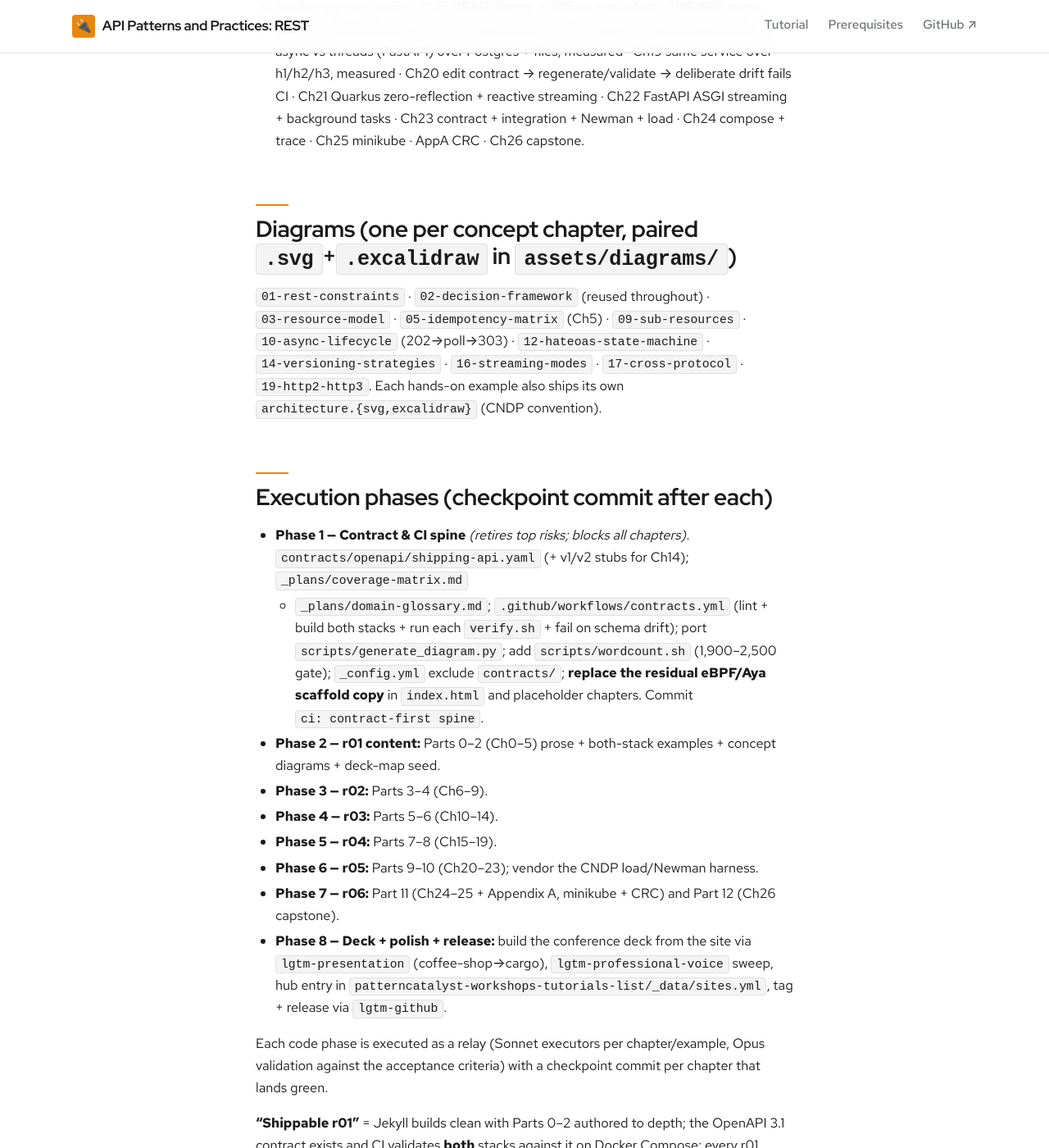
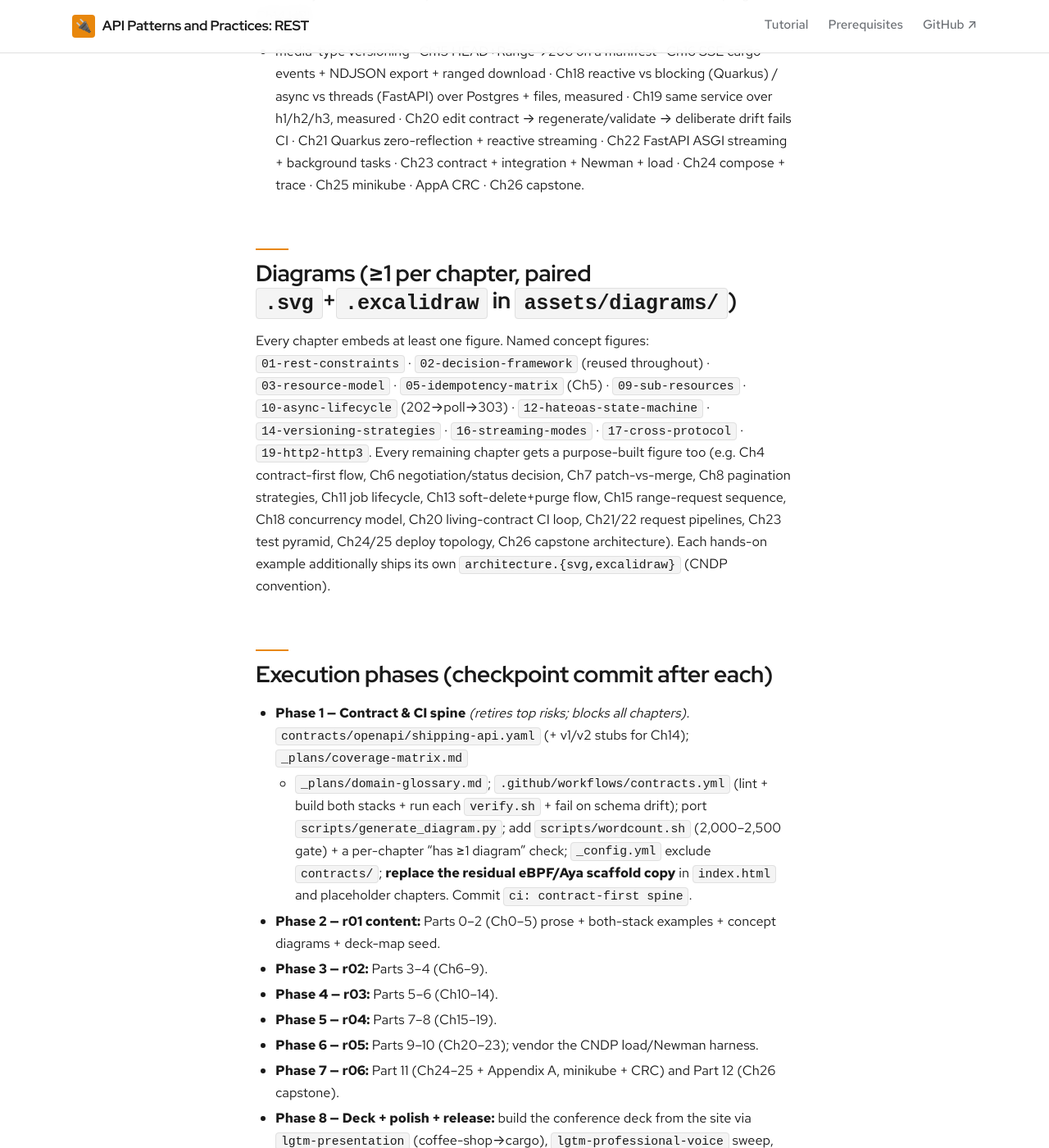
Before and after one commit to patterncatalyst/api-patterns-and-practices-rest, a Jekyll site: the page built from _plans/iteration-plan.md, in a window 1280 px wide and 1400 px high, scrolled down 4773 px. Shown: the whole window at 82% size. Built offline with Jekyll 4.4.1, drawn with Linux system fonts in a browser that asks for light colours; some web fonts are replaced; some of the changed text lies outside the part shown.

Commit message:
docs: depth standard 2k-2.5k words + >=1 diagram per chapter

```diff
--- a/_plans/iteration-plan.md
+++ b/_plans/iteration-plan.md
@@ -37,7 +37,10 @@
 
 ## Part → Chapter outline (every deck topic + addition mapped)
 
-Legend: **[H]** hands-on (runnable example in BOTH stacks), **[C]** concept (paired SVG+.excalidraw diagram).
+Legend: **[H]** hands-on (runnable example in BOTH stacks), **[C]** concept.
+**Depth standard (every chapter):** 2,000–2,500 words of prose (excluding code listings, diagram
+captions and command output) and **≥1 paired SVG+.excalidraw diagram** embedded in the chapter —
+concept and hands-on alike, per the other patterncatalyst sites.
 
 **Part 0 — Prerequisites & the Lab** · _r01_
 _After this part, the reader has the contract-first toolchain running locally._
@@ -123,13 +126,18 @@
 Ch23 contract + integration + Newman + load · Ch24 compose + trace · Ch25 minikube ·
 AppA CRC · Ch26 capstone.
 
-## Diagrams (one per concept chapter, paired `.svg`+`.excalidraw` in `assets/diagrams/`)
+## Diagrams (≥1 per chapter, paired `.svg`+`.excalidraw` in `assets/diagrams/`)
 
+Every chapter embeds at least one figure. Named concept figures:
 `01-rest-constraints` · `02-decision-framework` (reused throughout) · `03-resource-model`
 · `05-idempotency-matrix` (Ch5) · `09-sub-resources` · `10-async-lifecycle` (202→poll→303)
 · `12-hateoas-state-machine` · `14-versioning-strategies` · `16-streaming-modes` ·
-`17-cross-protocol` · `19-http2-http3`. Each hands-on example also ships its own
-`architecture.{svg,excalidraw}` (CNDP convention).
+`17-cross-protocol` · `19-http2-http3`. Every remaining chapter gets a purpose-built figure
+too (e.g. Ch4 contract-first flow, Ch6 negotiation/status decision, Ch7 patch-vs-merge,
+Ch8 pagination strategies, Ch11 job lifecycle, Ch13 soft-delete+purge flow, Ch15 range-request
+sequence, Ch18 concurrency model, Ch20 living-contract CI loop, Ch21/22 request pipelines,
+Ch23 test pyramid, Ch24/25 deploy topology, Ch26 capstone architecture). Each hands-on example
+additionally ships its own `architecture.{svg,excalidraw}` (CNDP convention).
 
 ## Execution phases (checkpoint commit after each)
 
@@ -137,7 +145,7 @@
   `contracts/openapi/shipping-api.yaml` (+ v1/v2 stubs for Ch14); `_plans/coverage-matrix.md`
   + `_plans/domain-glossary.md`; `.github/workflows/contracts.yml` (lint + build both stacks +
   run each `verify.sh` + fail on schema drift); port `scripts/generate_diagram.py`; add
-  `scripts/wordcount.sh` (1,900–2,500 gate); `_config.yml` exclude `contracts/`; **replace the
+  `scripts/wordcount.sh` (2,000–2,500 gate) + a per-chapter "has ≥1 diagram" check; `_config.yml` exclude `contracts/`; **replace the
   residual eBPF/Aya scaffold copy** in `index.html` and placeholder chapters. Commit `ci: contract-first spine`.
 - **Phase 2 — r01 content:** Parts 0–2 (Ch0–5) prose + both-stack examples + concept diagrams + deck-map seed.
 - **Phase 3 — r02:** Parts 3–4 (Ch6–9).
@@ -163,7 +171,7 @@
 2. Every `examples/*` validates against `contracts/openapi/` in CI; a deliberate response-schema drift **fails** the build.
 3. Both stacks exist for every hands-on chapter and pass the **same** `verify.sh` (payload semantics, not status code).
 4. `_plans/coverage-matrix.md` maps all 14 deck topics + 10 additions to chapters; CI fails on a missing mapped file.
-5. Each chapter is 1,900–2,500 words (`scripts/wordcount.sh`); concept chapters have paired diagrams; verification footer flips only on green.
+5. Each chapter is 2,000–2,500 words excl. code/captions/output (`scripts/wordcount.sh`); **every** chapter embeds ≥1 paired SVG+.excalidraw diagram; verification footer flips only on green.
 6. `bundle exec jekyll build` green on every push; no residual eBPF/Aya scaffold copy.
 7. Runs on all three tiers: compose (Ch24), minikube (Ch25), CRC (Appendix A).
 8. Ch23 runs a Newman collection + a load test on the reused CNDP harness, green in CI.
```
